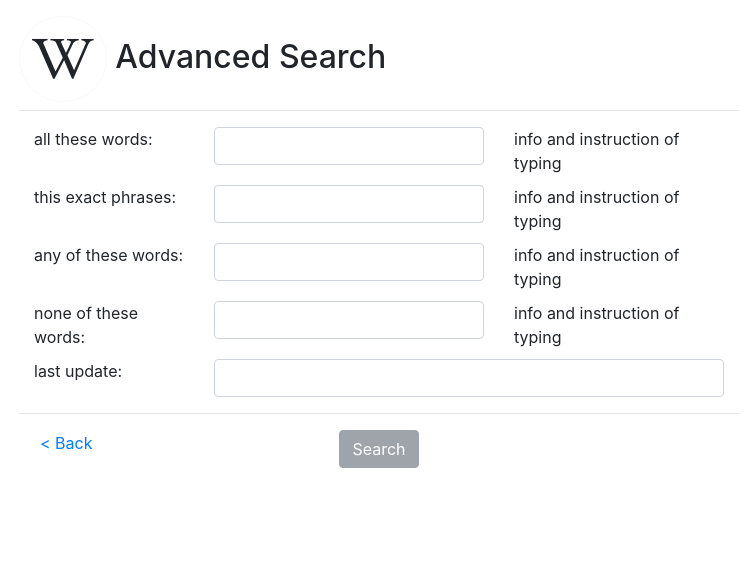
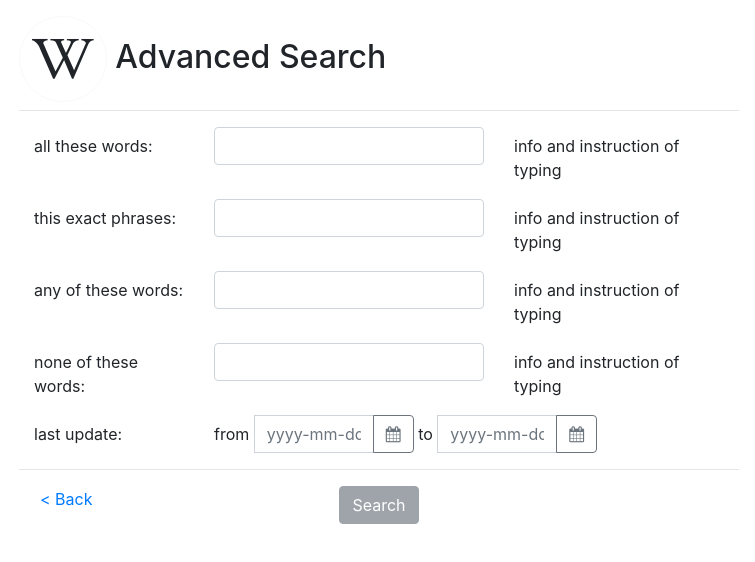
Before and after one commit to hkoscielski/wikisources-search, an Angular app in the folder wikisources-search-webapp/: page /advanced in a window 1280 px wide. Shown: the top 562 px of the page, without its empty margins (261-1016 px from the left). Built offline with nearby package versions, Linux system fonts and the light colour scheme.

Commit message:
[Frontend] Added typeahead, pagination. Fixed search button validation for advanced search.

```diff
--- a/wikisources-search-webapp/src/app/searches/advanced-search-view/advanced-search-view.component.html
+++ b/wikisources-search-webapp/src/app/searches/advanced-search-view/advanced-search-view.component.html
@@ -12,54 +12,92 @@
   <hr style="margin-top:0;">
   <div class="d-flex d-row top-buffer">
     <div class="col-3">
-      <span>all these words:</span>
+      <label class="col-form-label">all these words:</label>
     </div>
     <div class="col-5">
       <input class="form-control" [(ngModel)]="all">
     </div>
     <div class="col-4">
-      <span>info and instruction of typing</span>
+      <label class="col-form-label">info and instruction of typing</label>
     </div>
   </div>
   <div class="d-flex d-row top-buffer">
     <div class="col-3">
-      <span>this exact phrases:</span>
+      <label class="col-form-label">this exact phrases:</label>
     </div>
     <div class="col-5">
       <input class="form-control" [(ngModel)]="exact">
     </div>
     <div class="col-4">
-      <span>info and instruction of typing</span>
+      <label class="col-form-label">info and instruction of typing</label>
     </div>
   </div>
   <div class="d-flex d-row top-buffer">
     <div class="col-3">
-      <span>any of these words:</span>
+      <label class="col-form-label">any of these words:</label>
     </div>
     <div class="col-5">
       <input class="form-control" [(ngModel)]="any">
     </div>
     <div class="col-4">
-      <span>info and instruction of typing</span>
+      <label class="col-form-label">info and instruction of typing</label>
     </div>
   </div>
   <div class="d-flex d-row top-buffer">
     <div class="col-3">
-      <span>none of these words:</span>
+      <label class="col-form-label">none of these words:</label>
     </div>
     <div class="col-5">
       <input class="form-control" [(ngModel)]="none">
     </div>
     <div class="col-4">
-      <span>info and instruction of typing</span>
+      <label class="col-form-label">info and instruction of typing</label>
     </div>
   </div>
   <div class="d-flex d-row top-buffer">
     <div class="col-3">
-      <span>last update:</span>
+      <label class="col-form-label">last update:</label>
     </div>
     <div class="col">
-      <input class="form-control">
+      <form class="form-inline">
+        <div class="form-group">
+
+<!--          <label class="col-form-label">&nbsp;OR&nbsp;</label>-->
+          <div class="input-group">
+            <label for="dateFromId" class="col-form-label">from&nbsp;</label>
+            <input id="dateFromId" class="form-control" placeholder="yyyy-mm-dd" style="width: 8vw; min-width: 120px;"
+                   name="dpFrom" [(ngModel)]="dateFrom" ngbDatepicker [footerTemplate]="footerTemplateFrom" #dFrom="ngbDatepicker">
+            <div class="input-group-append">
+              <button class="btn btn-outline-secondary fa fa-calendar" (click)="dFrom.toggle()" type="button"></button>
+            </div>
+          </div>
+          <div class="input-group">
+            <label for="dateToId" class="col-form-label">&nbsp;to&nbsp;</label>
+            <input id="dateToId" class="form-control" placeholder="yyyy-mm-dd" style="width: 8vw; min-width: 120px;"
+                   name="dpTo" [(ngModel)]="dateTo" ngbDatepicker [footerTemplate]="footerTemplateTo" #dTo="ngbDatepicker">
+            <div class="input-group-append">
+              <button class="btn btn-outline-secondary fa fa-calendar" (click)="dTo.toggle()" type="button"></button>
+            </div>
+          </div>
+<!--          <label>&nbsp;OR&nbsp;</label>-->
+<!--          <select class="form-control" style="width: 8vw; min-width: 120px;">-->
+<!--            <option>anytime</option>-->
+<!--            <option>last 7 days</option>-->
+<!--            <option>last month</option>-->
+<!--            <option>last year</option>-->
+<!--          </select>-->
+        </div>
+      </form>
+      <ng-template #footerTemplateFrom>
+        <hr class="my-0">
+<!--        <button class="btn btn-primary btn-sm m-2 float-left" (click)="dateFrom = today; dFrom.close()">Today</button>-->
+        <button class="btn btn-secondary btn-sm m-2 float-right" (click)="dTo.close()">Close</button>
+      </ng-template>
+      <ng-template #footerTemplateTo>
+        <hr class="my-0">
+        <button class="btn btn-primary btn-sm m-2 float-left" (click)="dateTo = today; dFrom.close()">Today</button>
+        <button class="btn btn-secondary btn-sm m-2 float-right" (click)="dTo.close()">Close</button>
+      </ng-template>
     </div>
   </div>
   <hr>
--- a/wikisources-search-webapp/src/app/searches/article-view/article-view.component.html
+++ b/wikisources-search-webapp/src/app/searches/article-view/article-view.component.html
@@ -6,6 +6,7 @@
       <h5 style="margin: 0;">{{this.sharedDataService.actualSource.title}}</h5>
     </div>
     <hr style="margin-top: 8px; margin-bottom: 8px;">
-    <div class="text">{{this.sharedDataService.actualSource.text}}</div>
+    <div class="text">{{this.sharedDataService.actualSource.lastUpdate}}</div>
+    <div class="text" [innerHTML]="this.sharedDataService.actualSource.text"></div>
   </div>
 </div>
--- a/wikisources-search-webapp/src/app/searches/result-card/result-card.component.html
+++ b/wikisources-search-webapp/src/app/searches/result-card/result-card.component.html
@@ -4,7 +4,7 @@
       <h5 style="margin: 0;">{{source.title}}</h5>
     </div>
     <hr style="margin-top: 8px; margin-bottom: 8px;">
-    <div class="text">{{source.text}}</div>
+    <div class="text" [innerHTML]="source.text"></div>
     <a href="javascript:void(0)" (click)="onCardClicked()" class="stretched-link">Read more</a>
   </a>
 </div>
--- a/wikisources-search-webapp/src/app/searches/results-view/results-view.component.html
+++ b/wikisources-search-webapp/src/app/searches/results-view/results-view.component.html
@@ -4,16 +4,8 @@
   <span *ngIf="resultsCount >= 0" style="font-size: small;">{{resultsCount > 9999 ? '9999+' : resultsCount}} results in {{timeCountMiliseconds}} ms</span>
   <div class="overflow-auto mx-auto" style="height: 75vh; padding-right: 5px;">
     <app-result-card *ngFor="let x of sources" [source]="x"></app-result-card>
-<!--    <app-result-card></app-result-card>-->
-<!--    <app-result-card></app-result-card>-->
-<!--    <app-result-card></app-result-card>-->
-<!--    <app-result-card></app-result-card>-->
-<!--    <app-result-card></app-result-card>-->
-<!--    <app-result-card></app-result-card>-->
-<!--    <app-result-card></app-result-card>-->
-<!--    <app-result-card></app-result-card>-->
   </div>
-  <ngb-pagination class="d-flex justify-content-center" [collectionSize]="resultsCount" [maxSize]="5">
+  <ngb-pagination class="d-flex justify-content-center" [collectionSize]="resultsCount" [maxSize]="5" [(page)]="page"  (pageChange)="onPageChange()">
     <ng-template ngbPaginationPrevious>Previous</ng-template>
     <ng-template ngbPaginationNext>Next</ng-template>
     <ng-template ngbPaginationEllipsis>...</ng-template>
--- a/wikisources-search-webapp/src/app/searches/results-view/results-view.component.ts
+++ b/wikisources-search-webapp/src/app/searches/results-view/results-view.component.ts
@@ -12,12 +12,21 @@ export class ResultsViewComponent implements OnInit {
   resultsCount: number = -1;
   timeCountMiliseconds: number = -1;
   sources: Source[] = [];
+  page: number = 1;
+  isTimeLocked: boolean = false;
 
   constructor(private searchService: SearchService, private sharedDataService: SharedDataService) { }
 
   ngOnInit(): void {
     this.sharedDataService.onSearchOptionsChanged$.subscribe(x => this.search());
-    this.search();
+    this.onPageChange();
+  }
+
+  onPageChange() {
+    this.isTimeLocked = true;
+    this.sharedDataService.onSearchOptionsChanged$.value.size = 10;
+    this.sharedDataService.onSearchOptionsChanged$.value.from = (this.page - 1) * this.sharedDataService.onSearchOptionsChanged$.value.size;
+    this.sharedDataService.onSearchOptionsChanged$.next(this.sharedDataService.onSearchOptionsChanged$.value);
   }
 
   search() {
@@ -26,7 +35,12 @@ export class ResultsViewComponent implements OnInit {
       .subscribe(
         search => {
           this.resultsCount = search.hits;
-          this.timeCountMiliseconds = search.took;
+          if (!this.isTimeLocked) {
+            this.timeCountMiliseconds = search.took;
+          }
+          else {
+            this.isTimeLocked = false;
+          }
           this.sources = search.source;
         }
       );
--- a/wikisources-search-webapp/src/app/searches/search-panel/search-panel.component.html
+++ b/wikisources-search-webapp/src/app/searches/search-panel/search-panel.component.html
@@ -12,6 +12,7 @@
            #searchBox
            placeholder="search"
            [(ngModel)]="inputValue"
+           [ngbTypeahead]="search"
            (keydown.enter)="!isBasicSearchDisabled() ? onBasicSearchClicked() : ''"
     />
   </div>
--- a/wikisources-search-webapp/src/app/searches/search.service.ts
+++ b/wikisources-search-webapp/src/app/searches/search.service.ts
@@ -26,7 +26,7 @@ export class SearchService {
         filterOptions.from ? filterOptions.from : undefined);
     }
     else {
-      return this.searchSources(undefined, undefined, filterOptions.any, undefined, undefined, undefined, undefined, undefined);
+      return this.searchSources(undefined, undefined, filterOptions.any, undefined, undefined, undefined, filterOptions.size ? filterOptions.size : undefined, filterOptions.from ? filterOptions.from : undefined);
     }
   }
 
@@ -36,8 +36,8 @@ export class SearchService {
     if (exact) params = params.set('exact', exact);
     if (any) params = params.set('any', any);
     if (none) params = params.set('none', none);
-    if (lastUpdateFrom) params = params.set('lastUpdateFrom', lastUpdateFrom.toString());
-    if (lastUpdateTo) params = params.set('lastUpdateTo', lastUpdateTo.toString());
+    if (lastUpdateFrom) params = params.set('lastUpdateFrom', lastUpdateFrom.toISOString().split('.')[0]+"Z");
+    if (lastUpdateTo) params = params.set('lastUpdateTo', lastUpdateTo.toISOString().split('.')[0]+"Z");
     if (size) params = params.set('size', size.toString());
     if (from) params = params.set('from', from.toString());
     console.log("Headers: " + params.toString());
```
Also changed, not shown: wikisources-search-webapp/src/app/searches/advanced-search-view/advanced-search-view.component.ts (+29 -2 lines), wikisources-search-webapp/src/app/searches/search-panel/search-panel.component.ts (+28 -1 lines).
